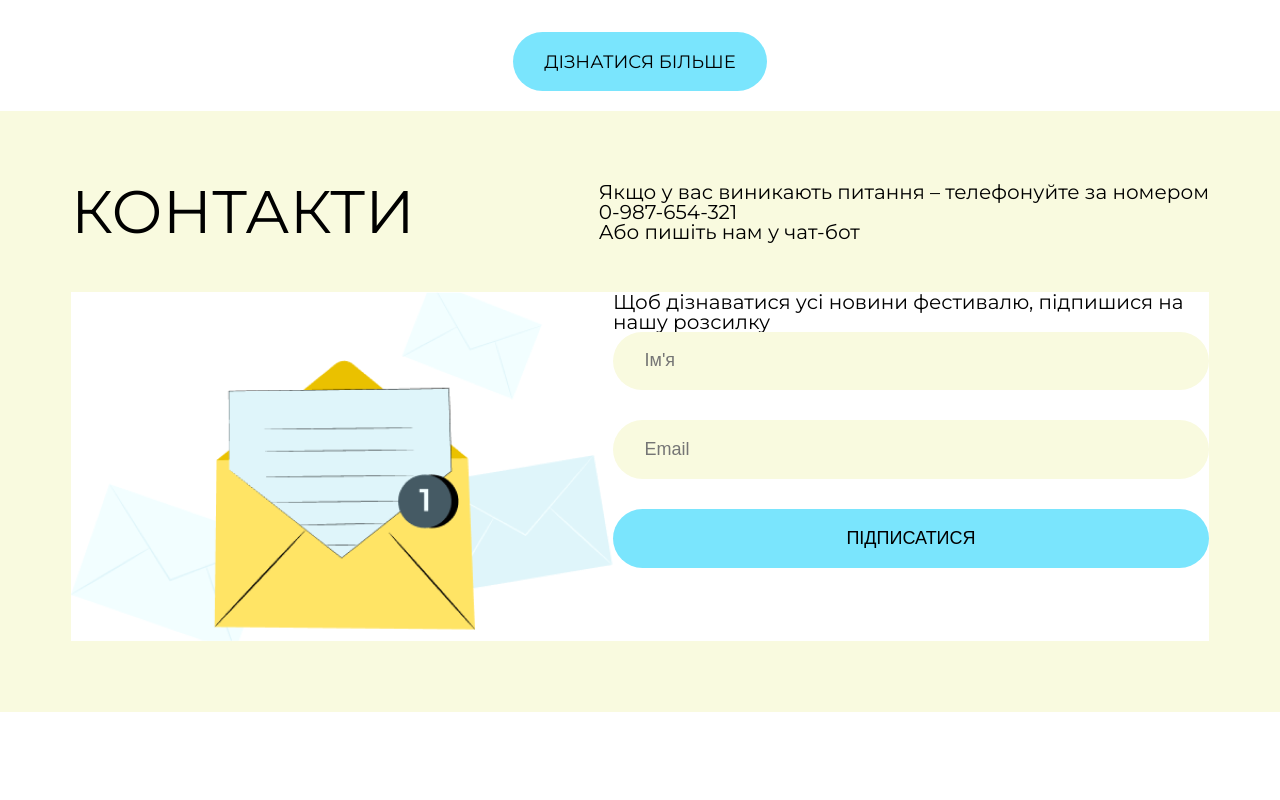
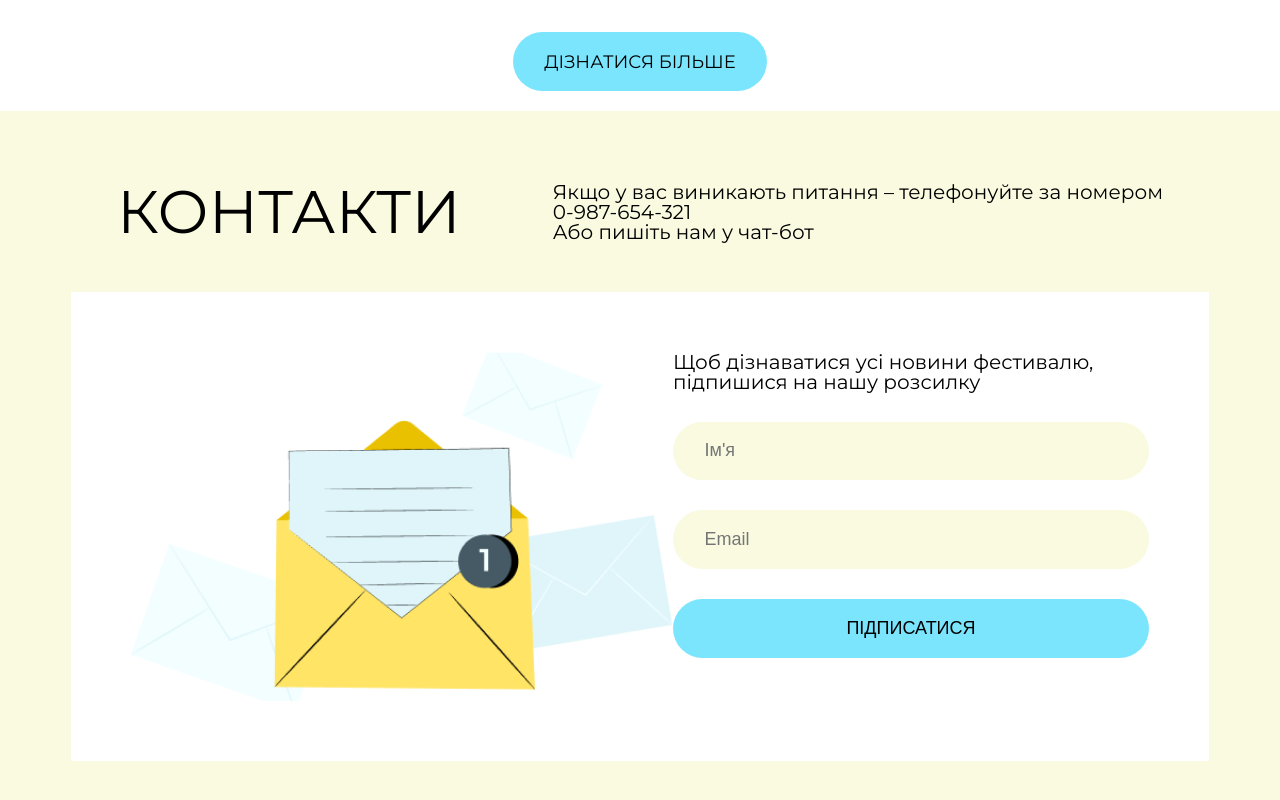
Before and after one commit to aleksdenni/fresh-task, a plain HTML site: page index.html in a window 1280 px wide. Shown: the part 3826-4626 px from the top of the page. Before the commit the page ends 4538 px from the top, so only its background shows below. Drawn offline with Linux system fonts and the light colour scheme.

Commit message:
improve footer

```diff
--- a/css/style.css
+++ b/css/style.css
@@ -289,17 +289,20 @@ header {
 .contacts-section .contacts {
     display: flex;
     flex-direction: row;
-    justify-content: space-between;
+    justify-content: space-around;
 }
 
 .contacts-section .newsletter {
     background-color: #FFFFFF;
     display: flex;
+    justify-content: space-around;
+    padding: 3em;
 }
 
 .contacts-section .subscribe-block {
     display: flex;
     flex-direction: column;
+    gap: 1.5em;
 }
 
 .contacts-section .newsletter-form {
```
